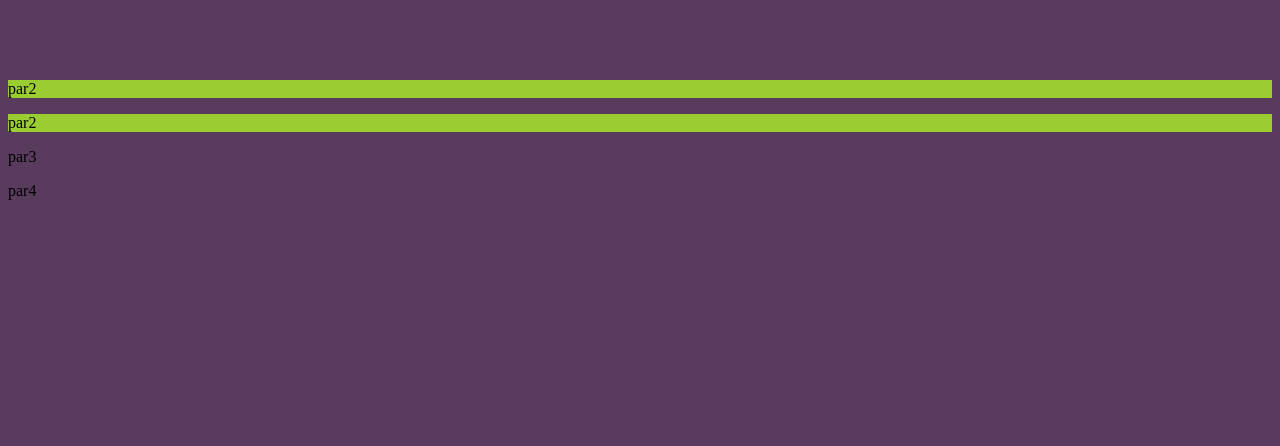
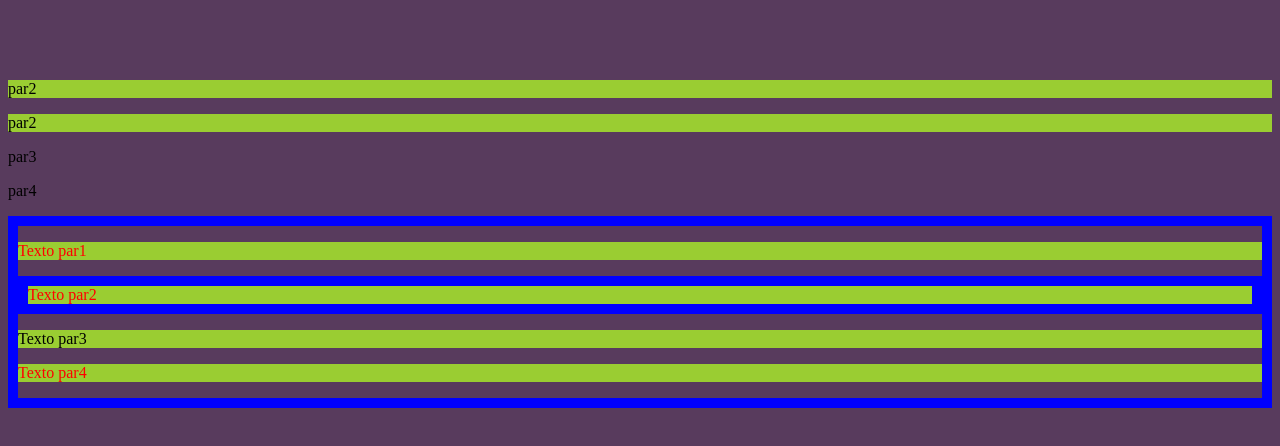
Before and after one commit to lireupt/Web_Conference, a plain HTML site: page Examples/css_Examples/cssExample.html in a window 1280 px wide. Shown: the part 280-726 px from the top of the page. Drawn offline with Linux system fonts and the light colour scheme.

Commit message:
Update Array Examples

```diff
--- a/Examples/cssExample/cssExample.css
+++ b/Examples/css_Examples/cssExample.css
@@ -27,3 +27,11 @@ a:hover{
 a:active{
     color: bisque;
 }
+
+.container{
+    color: red;
+    border: 10px solid blue;
+}
+.inherit{color: inherit;border: inherit;}
+.initial{color: initial;border: initial;}
+.unset{color: unset;border: unset;}
--- a/Examples/cssExample/cssExample.html
+++ b/Examples/css_Examples/cssExample.html
@@ -24,5 +24,15 @@
         <span><p>par3</p></span>
     </div>
     <p>par4</p>
+
+    <!-- Herança -->
+    <div class="container">
+        <p>Texto par1</p>
+        <p class="inherit">Texto par2</p>
+        <p class="initial">Texto par3</p>
+        <p class="unset">Texto par4</p>
+    </div>
+
+
 </body>
 </html>
```
Also changed, not shown: Examples/arrays_Examples/examples.txt (added), Examples/html_Examples/example01.html (renamed from Examples/htmlExamples/example01.html), Examples/html_Examples/example02.html (renamed from Examples/htmlExamples/example02.html), Examples/html_Examples/example03.html (renamed from Examples/htmlExamples/example03.html), Examples/html_Examples/example04.html (renamed from Examples/htmlExamples/example04.html).
